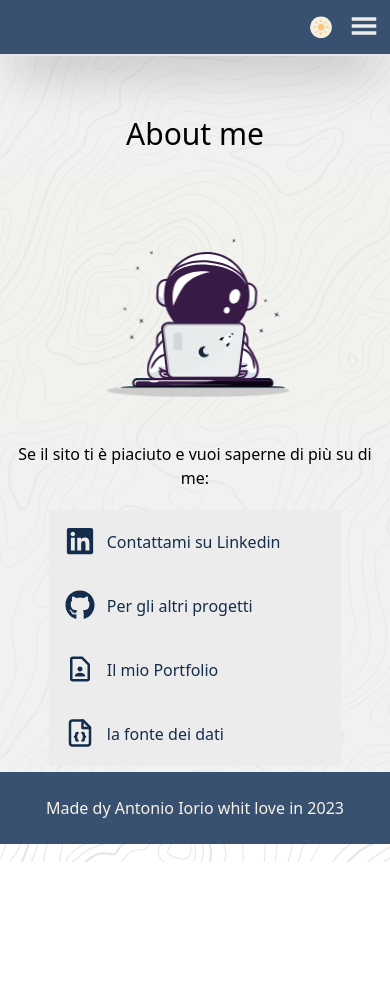
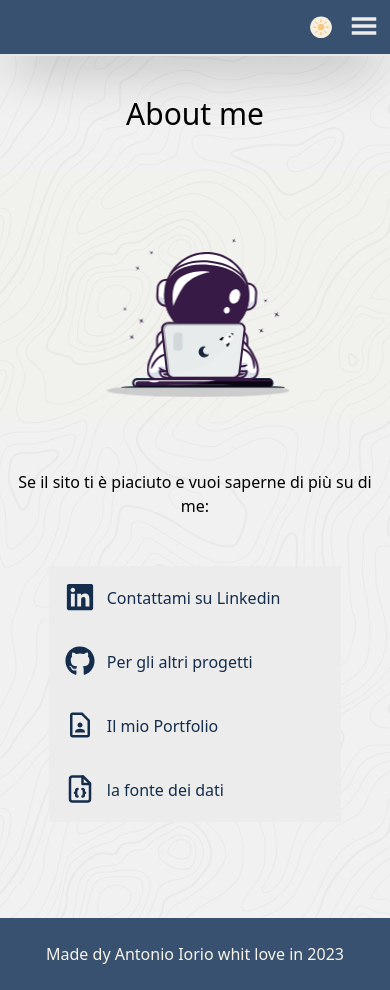
Before and after one commit to kalaioryo/start2impact_final-project, a React (Create React App) app: page /about in a window 390 px wide. Before the commit the page ends 862 px from the top, so only its background shows below. Built offline with nearby package versions, Linux system fonts and the light colour scheme; no server answers.

Commit message:
fix layout Map page

```diff
--- a/src/components/Footer.jsx
+++ b/src/components/Footer.jsx
@@ -2,7 +2,7 @@ import React from 'react'
 
 const Footer = () => {
   return (
-    <footer className='fixed inset-x-0 bottom-0 text-center w-full z-20  bg-secondary text-quinary py-6 dark:bg-dark-primary dark:text-dark-ternary'>
+    <footer className='fixed inset-x-0 bottom-0 text-center w-full z-20 max-sm:relative bg-secondary text-quinary py-6 dark:bg-dark-primary dark:text-dark-ternary'>
       <h1>Made dy Antonio Iorio whit love in 2023</h1>
     </footer>
   )
--- a/src/components/ItalyMap.jsx
+++ b/src/components/ItalyMap.jsx
@@ -8,18 +8,12 @@ import moment from "moment/moment";
 
 const ItalyMap = ({ typeData }) => {
 
-  // const [ sizeChart, setSizeChart ] = useState(false)
   const [valueRange, setValueRange] = useState(0);
   const dataMap = useSelector((state) => state.regionsLatest);
   const { loading, regionsLatest, error } = dataMap;
-  const WordLegenda = typeData.replaceAll("_", " ");
-
-  // useEffect(() => {}, []);
+  const WordLegend = typeData.replaceAll("_", " ");
 
   let date = moment(regionsLatest[0].data).format("L");
-
-  var width = 1.5 * window.innerHeight;
-  var height = 1.5 * window.innerWidth;
 
   const options = {
     region: "IT", // Italia
@@ -30,11 +24,10 @@ const ItalyMap = ({ typeData }) => {
     backgroundColor: "#576CBC",
     datalessRegionColor: "lightGray",
     defaultColor: "#f5f5f5",
-    // chartArea: { width: "100%", height: "70%" }
-    // legend: "none",
+    // margin: "35%",
   };
 
-  const dataChart = [["Country", WordLegenda]];
+  const dataChart = [["Country", WordLegend]];
 
   // console.log(regionsLatest);
   const createDataChart = (typeData) => {
@@ -72,18 +65,16 @@ const ItalyMap = ({ typeData }) => {
 
   createDataChart(typeData);
 
-
-
   return (
-    <div className="backdrop-blur-md">
+    <div className="backdrop-blur-md m-2 md:ml-20">
       <div>
-        <h3 className="first-letter:uppercase text-3xl text-center">
-          {WordLegenda}
+        <h3 className="py-4 first-letter:uppercase text-3xl text-center">
+          {WordLegend}
         </h3>
         <p className="text-center m-2">aggiornati al {date}</p>
       </div>
 
-      <div className="p-4 h-full w-full ">
+      <div className="p-4 pt-12">
 
           <Chart
             chartType="GeoChart"
@@ -93,12 +84,7 @@ const ItalyMap = ({ typeData }) => {
             options={options}
           />
 
-        {/* {//flex justify-center backdrop-blur-sm } */}
       </div>
-
-      {/* <div className="flex justify-center">
-        <input onChange={handleChange} type="range" min={0} max={50}/>
-      </div> */}
     </div>
   );
 };
--- a/src/layout/LayoutPublic.jsx
+++ b/src/layout/LayoutPublic.jsx
@@ -29,7 +29,7 @@ const LayoutPublic = () => {
     <div className="flex flex-col justify-evenly">
       <SidebarMobile />
       <Sidebar />
-      <main className="mt-14 w-full h-full md:mt-0 mb-14">
+      <main className="mt-14 w-full h-full md:mt-0 sm:mb-14">
         { loading ? (
           <div className="mt-14 w-full h-[73vh] lg:mt-0" >
             <p className="mt-32 text-2xl text-center">caricamento dei dati corso</p>
--- a/src/pages/About.jsx
+++ b/src/pages/About.jsx
@@ -10,19 +10,19 @@ import LottieAstroDeveloper from '../components/lottie-components/LottieAstroDev
 
 const About = () => {
   return (
-    <div className='py-10 bg-quaternary/70 dark:bg-dark-primary/95 dark:text-dark-quaternary'>
-      <h1 className="py-5 w-full text-3xl text-center">About me</h1>
+    <div className='pb-24 bg-quaternary/70 dark:bg-dark-primary/95 dark:text-dark-quaternary'>
+      <h1 className="py-10 w-full text-3xl text-center">About me</h1>
 
       <div className=''>
         <LottieAstroDeveloper/>
       </div>
 
-      <div className='py-5 px-2 text-center'>
+      <div className='py-12 px-2 text-center'>
         <p>Se il  sito ti è piaciuto e vuoi saperne di più su di me:</p>
       </div>
 
 
-      <div className=' bg-ternary/20 dark:bg-dark-primary/70 flex flex-col w-3/4 md:w-2/4 lg:w-2/6 xl:w-1/4 m-auto'>
+      <div className='bg-ternary/20 dark:bg-dark-primary/70 flex flex-col w-3/4 md:w-2/4 lg:w-2/6 xl:w-1/4 m-auto'>
 
         <NavLink to={"https://www.linkedin.com/in/antonio-iorio-5376511bb/"} target="_blank">
           <div className='flex p-4 link'>
--- a/src/pages/Map.jsx
+++ b/src/pages/Map.jsx
@@ -36,7 +36,7 @@ const Map = () => {
   };
 
   return (
-    <div className='dark:bg-dark-primary/90 dark:text-dark-quaternary'>
+    <div className='pt-4 h-full md:mb-24 pb-40 dark:bg-dark-primary/90 dark:text-dark-quaternary'>
       {/* <div>
         <h1 className='text-center p-4'>Map Page</h1>
       </div> */}
```
